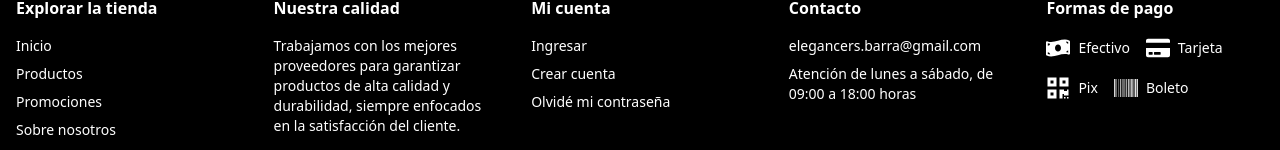
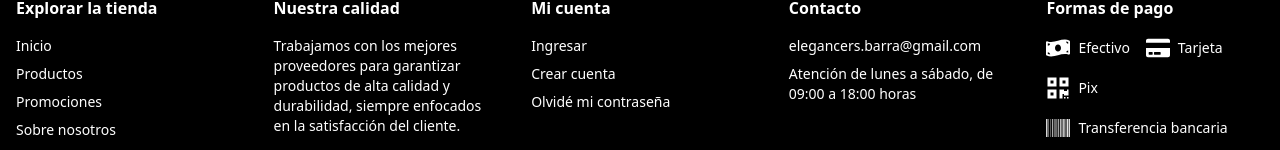
Before and after one commit to williamuteich/Loja-Elegance, a Next.js app: page /produtos in a window 1280 px wide. Shown: the part 793-943 px from the top of the page. Built offline with nearby package versions, Linux system fonts and the light colour scheme; no server answers; the database is empty.

Commit message:
ajustando forma de pagamento footer.

```diff
--- a/src/app/components/footer/footer.tsx
+++ b/src/app/components/footer/footer.tsx
@@ -163,7 +163,7 @@ export default function Footer() {
                 </div>
                 <div className="flex items-center gap-2">
                   <FaBarcode className="w-6 h-6" />
-                  <span className="text-sm">Boleto</span>
+                  <span className="text-sm">Transferencia bancaria</span>
                 </div>
               </div>
             </div>
```
